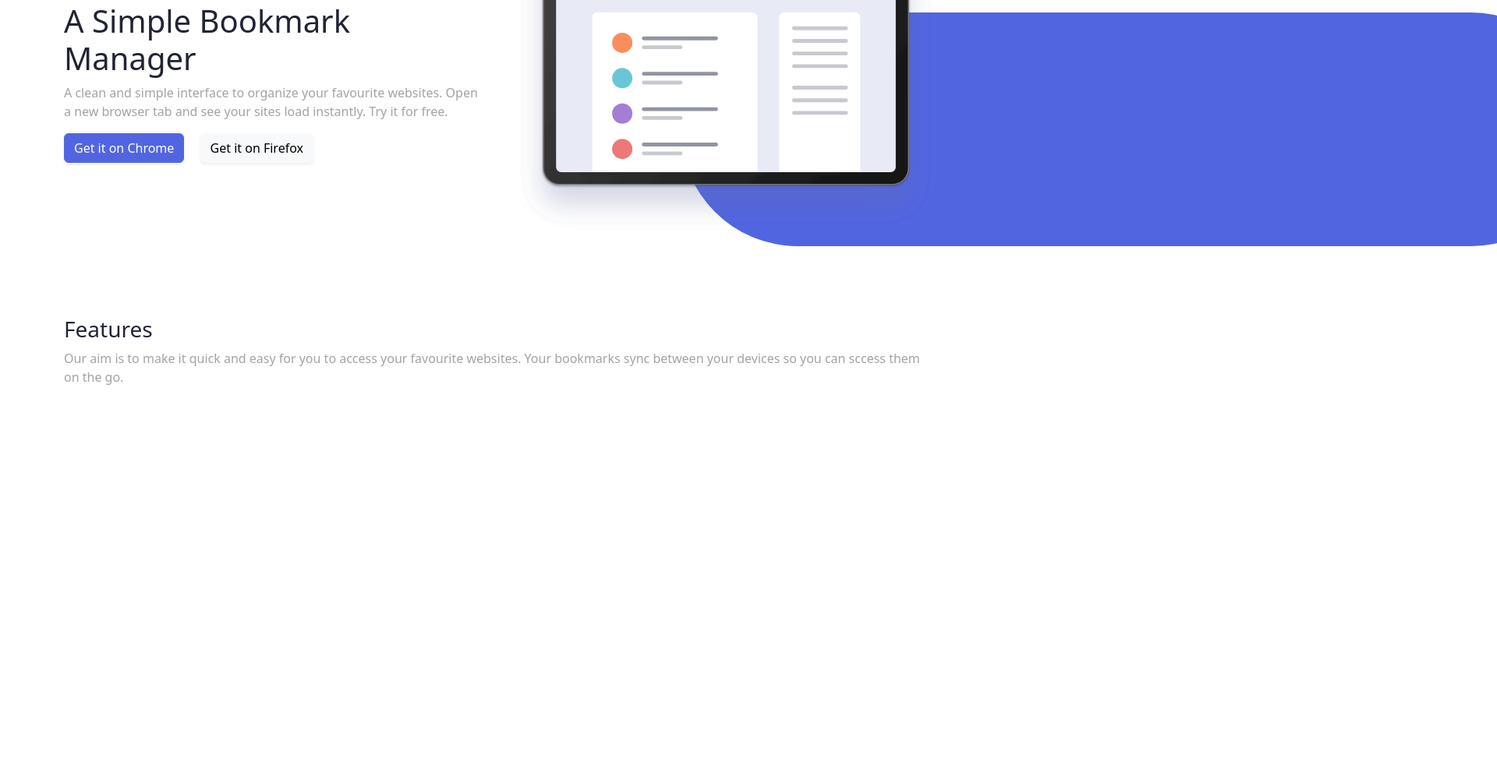
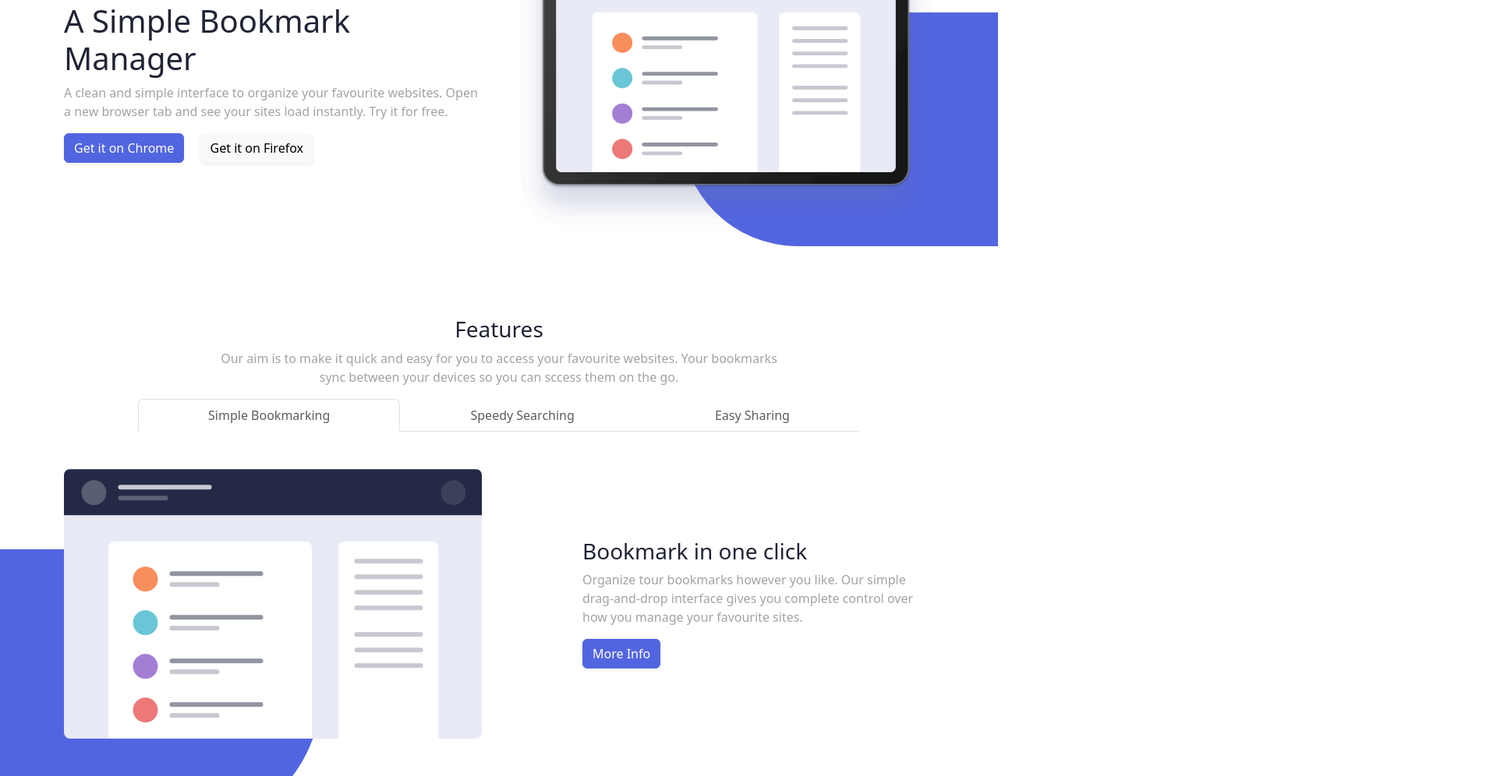
Before and after one commit to oscarrep/1.2.-Bootstrap-SASS, a website: page index.html in a window 1280 px wide. Shown: the part 298-1294 px from the top of the page at 78% size, 1920 px wide, since content can reach past the window. Before the commit the page ends 810 px from the top, so only its background shows below. Drawn offline with nearby package versions, Linux system fonts and the light colour scheme.

Commit message:
ex 2 avances

```diff
--- a/index.html
+++ b/index.html
@@ -8,10 +8,11 @@
   <link rel="stylesheet" href="styles.css">
 </head>
 
-<body class="overflow-hidden">
+<body>
   <!--BOOTRSTRAP-->
   <script src="node_modules/bootstrap/dist/js/bootstrap.bundle.min.js"></script>
 
+  <div class="container-fluid overflow-hidden">
     <!--NAVBAR-->
     <nav class="navbar navbar-expand-md navbar-light bg-white">
       <div class="container my-4">
@@ -27,9 +28,9 @@
       </div>
     </nav>
 
-  <!--CONTAINER 1-->
     <div class="container">
-    <div class="row flex-grow-1 position-relative gx-5" style="height: 75vh;">
+
+      <div class="row flex-grow-1 position-relative gx-5" style="height: 75vh;"> <!--ROW MAIN-->
         <div class="col my-auto">
           <h1 class="text-title">A Simple Bookmark Manager</h1>
           <p class="text-par">
@@ -48,15 +49,107 @@
         </div>
       </div>
 
-    <div class="row flex-grow-1 gx-5">
-      <div class="col">
-        <h3 class="text-title">Features</h3>
-        <p class="text-par">
+      <div class="row justify-content-center"> <!--ROW FEATURES-->
+        <div class="col-8 ">
+          <h3 class="text-title centered">Features</h3>
+          <p class="text-par centered">
             Our aim is to make it quick and easy for you to access your favourite websites.
             Your bookmarks sync between your devices so you can sccess them on the go.
           </p>
         </div>
       </div>
+
+      <div class="row justify-content-center position-relative"> <!--ROW TAB-->
+
+        <div class="rounded-pill bg-primary position-absolute z-n1 w-100 h-75 top-40 end-70"></div> <!--PILL-->
+
+        <div class="col-10">
+          <ul class="nav nav-tabs nav-fill" id="myTab" role="tablist">
+
+            <li class="nav-item" role="presentation"> <!--TAB 1-->
+              <button class="nav-link text-muted active" id="bookmarking-tab" data-bs-toggle="tab"
+                data-bs-target="#bookmarking" type="button" role="tab" aria-controls="bookmarking" aria-selected="true">
+                Simple Bookmarking </button>
+            </li>
+            <li class="nav-item" role="presentation"> <!--TAB 2-->
+              <button class="nav-link text-muted" id="searching-tab" data-bs-toggle="tab" data-bs-target="#searching"
+                type="button" role="tab" aria-controls="searching" aria-selected="false"> Speedy Searching </button>
+            </li>
+            <li class="nav-item" role="presentation"> <!--TAB 3-->
+              <button class="nav-link text-muted" id="sharing-tab" data-bs-toggle="tab" data-bs-target="#sharing"
+                type="button" role="tab" aria-controls="sharing" aria-selected="false"> Easy Sharing </button>
+            </li>
+
+          </ul>
+        </div>
+
+        <div class="tab-content" id="myTabContent"> <!--TAB CONTENT-->
+
+          <div class="tab-pane fade show active" id="bookmarking" role="tabpanel" aria-labelledby="bookmarking-tab">
+            <!--CONTENT 1-->
+
+            <div class="row justify-content-center align-items-center py-5">
+              <div class="col">
+                <img src="./LandingPage/Imagenes/illustration-features-tab-1.svg" class="img-fluid position-relative">
+              </div>
+              <div class="col-5 my-4">
+                <h3 class="text-title"> Bookmark in one click </h3>
+                <p class="text-par">
+                  Organize tour bookmarks however you like.
+                  Our simple drag-and-drop interface gives you complete
+                  control over how you manage your favourite sites.
+                </p>
+                <div class="align-items-center">
+                  <button class="btn btn-primary shadow-sm">More Info</button>
+                </div>
+              </div>
+            </div>
+          </div>
+
+          <div class="tab-pane fade" id="searching" role="tabpanel" aria-labelledby="searching-tab"> <!--CONTENT 2-->
+
+            <div class="row justify-content-center align-items-center py-5">
+              <div class="col">
+                <img src="./LandingPage/Imagenes/illustration-features-tab-2.svg" class="img-fluid position-relative">
+              </div>
+              <div class="col-5 my-4">
+                <h3 class="text-title"> Intelligent search </h3>
+                <p class="text-par">
+                  Our powerfull research feature will help you find saved sites
+                  in no time at all. no need to trawl through all of your bookmarks.
+                </p>
+                <div class="align-items-center">
+                  <button class="btn btn-primary shadow-sm">More Info</button>
+                </div>
+              </div>
+            </div>
+          </div>
+
+          <div class="tab-pane fade" id="sharing" role="tabpanel" aria-labelledby="sharing-tab"> <!--CONTENT 3-->
+
+            <div class="row justify-content-center align-items-center py-5">
+              <div class="col">
+                <img src="./LandingPage/Imagenes/illustration-features-tab-3.svg" class="img-fluid position-relative">
+              </div>
+              <div class="col-5 my-4">
+                <h3 class="text-title"> Share your bookmarks </h3>
+                <p class="text-par">
+                  Easilly share your bookmarks and collections with others.
+                  Create a shareable link that you can send at the click of a button.
+                </p>
+                <div class="align-items-center">
+                  <button class="btn btn-primary shadow-sm">More Info</button>
+                </div>
+              </div>
+            </div>
+          </div>
+
+        </div>
+
+      </div>
+
+    </div>
+
   </div>
 </body>
 
--- a/styles.scss
+++ b/styles.scss
@@ -1,6 +1,10 @@
 @import "./node_modules/bootstrap/scss/functions";
 @import "./node_modules/bootstrap/scss/variables";
 @import "./node_modules/bootstrap/scss/mixins";
+
+.centered {
+    text-align: center;
+}
 
 $custom-colors: (
     "primary": #5265E1,
@@ -13,7 +17,9 @@ $position-values: (
     0: 0,
     15: 15%,
     25: 25%,
+    40: 40%,
     50: 50%,
+    60: 60%,
     70: 70%,
     75: 75%,
     100: 100%
```
Also changed, not shown: styles.css, 1 other file. Lines whose indentation alone changed are shown as unchanged.
